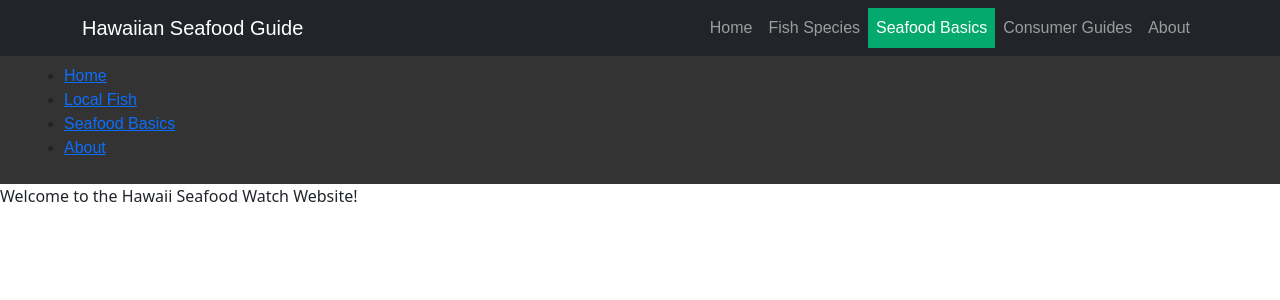
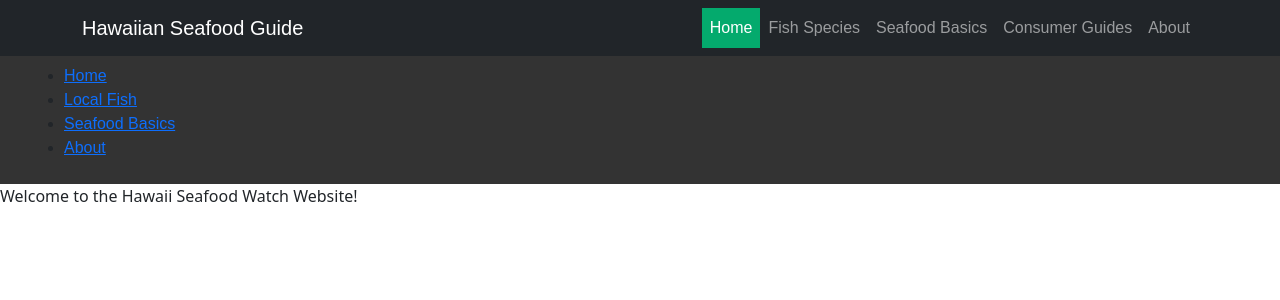
Before and after one commit to BrandonKoskie/cs401_fish_site, a Flask app: page /home in a window 1280 px wide. Shown: the top 300 px of the page. Run offline with Flask 3, Linux system fonts and the light colour scheme.

Commit message:
small changes to nav bar

```diff
--- a/api/templates/home.html
+++ b/api/templates/home.html
@@ -12,9 +12,9 @@
     <div class="container">
         <a class="navbar-brand" href="/">Hawaiian Seafood Guide</a>
             <div class="navbar-nav ms-auto">
-                <a class="nav-link" href="home.html">Home</a>
+                <a class="nav-link active" href="home.html">Home</a>
                 <a class="nav-link" href="local_fish.html">Fish Species</a>
-                <a class="nav-link active" href="seafood_basics.html">Seafood Basics</a>
+                <a class="nav-link" href="seafood_basics.html">Seafood Basics</a>
                 <a class="nav-link" href="/guides">Consumer Guides</a>
                 <a class ="nav-link" href="about.html">About</a>
             </div>
```
